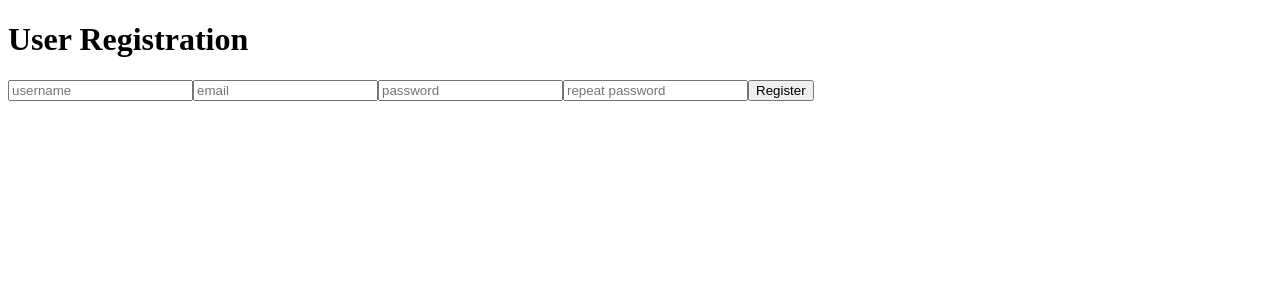
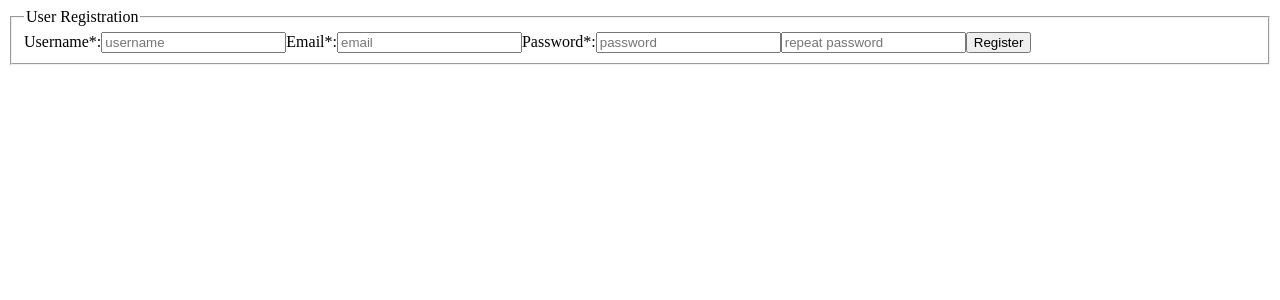
Before and after one commit to AlvaroDiazBarrios/Proyecto, a React (Vite) app in the folder client/: page / in a window 1280 px wide. Shown: the top 300 px of the page. Built offline with nearby package versions, Linux system fonts and the light colour scheme.

Commit message:
formulario de registro completado y funcionando

```diff
--- a/client/package.json
+++ b/client/package.json
@@ -10,6 +10,7 @@
     "preview": "vite preview"
   },
   "dependencies": {
+    "axios": "^1.3.6",
     "bcryptjs": "^2.4.3",
     "react": "^18.2.0",
     "react-dom": "^18.2.0",
--- a/client/src/pages/register/Register.jsx
+++ b/client/src/pages/register/Register.jsx
@@ -1,4 +1,7 @@
 import { useState } from "react"
+import './register.css'
+import bcrypt from 'bcryptjs'
+import axios from 'axios'
 
 
 export const Register = () => {
@@ -6,25 +9,51 @@ export const Register = () => {
     const [user, setUser] = useState({
         username: '',
         email: '',
-        password: ''
+        password: '',
+        repeatPassword: ''
     })
 
-    const handleRegister = (e) => {
+    const handelChange = (e) => {
+        setUser((prev) => ({ ...prev, [e.target.name]: e.target.value }))
+    }
+
+    const handleRegister = async (e) => {
         e.preventDefault()
 
+        if (user.password === user.repeatPassword) {
+            const data = {
+                username: user.username,
+                email: user.email,
+                password: await bcrypt.hash(user.password, 10)
+            }
 
+            try {
+                await axios.post('http://localhost:8800/register', data)
+            } catch (err) {
+                console.log(err)
+            }
+        } else {
+            window.alert("Passwords must be the same")
+        }
     }
+
     return (
         <>
-            <h1>User Registration</h1>
-            <form className="registration-form" method="post">
-                <input className="registration-form-input" type="text" name="username" placeholder="username" />
-                <input className="registration-form-input" type="email" name="email" placeholder="email" />
-                <input className="registration-form-input" type="password" name="password" placeholder="password" />
-                <input className="registration-form-input" type="password" name="password" placeholder="repeat password" />
+            <fieldset className="registration-form" >
+                <legend>User Registration</legend>
+
+                <label htmlFor="registration-username">Username*:</label>
+                <input id="registration-username" className="registration-form-input" type="text" name="username" placeholder="username" onChange={handelChange} />
+
+                <label htmlFor="registration-username">Email*:</label>
+                <input className="registration-form-input" type="email" name="email" placeholder="email" onChange={handelChange} />
+
+                <label htmlFor="registration-username">Password*:</label>
+                <input className="registration-form-input" type="password" name="password" placeholder="password" onChange={handelChange} />
+                <input className="registration-form-input" type="password" name="repeatPassword" placeholder="repeat password" onChange={handelChange} />
+
                 <button className="registration-form-btn" onClick={handleRegister}>Register</button>
-            </form>
-
+            </fieldset>
         </>
     )
 }
```
Also changed, not shown: client/src/pages/register/register.css (added), 2 other files (tests, documents, lock files or other folders).
